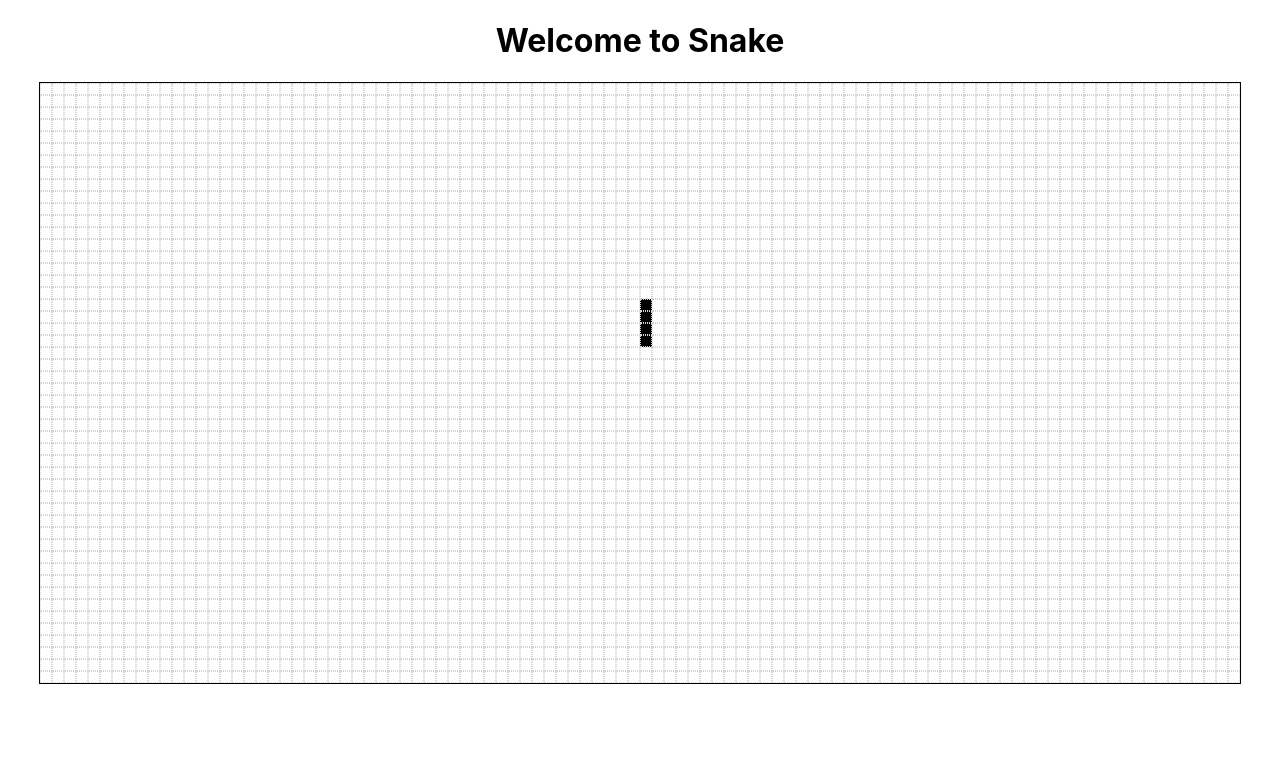
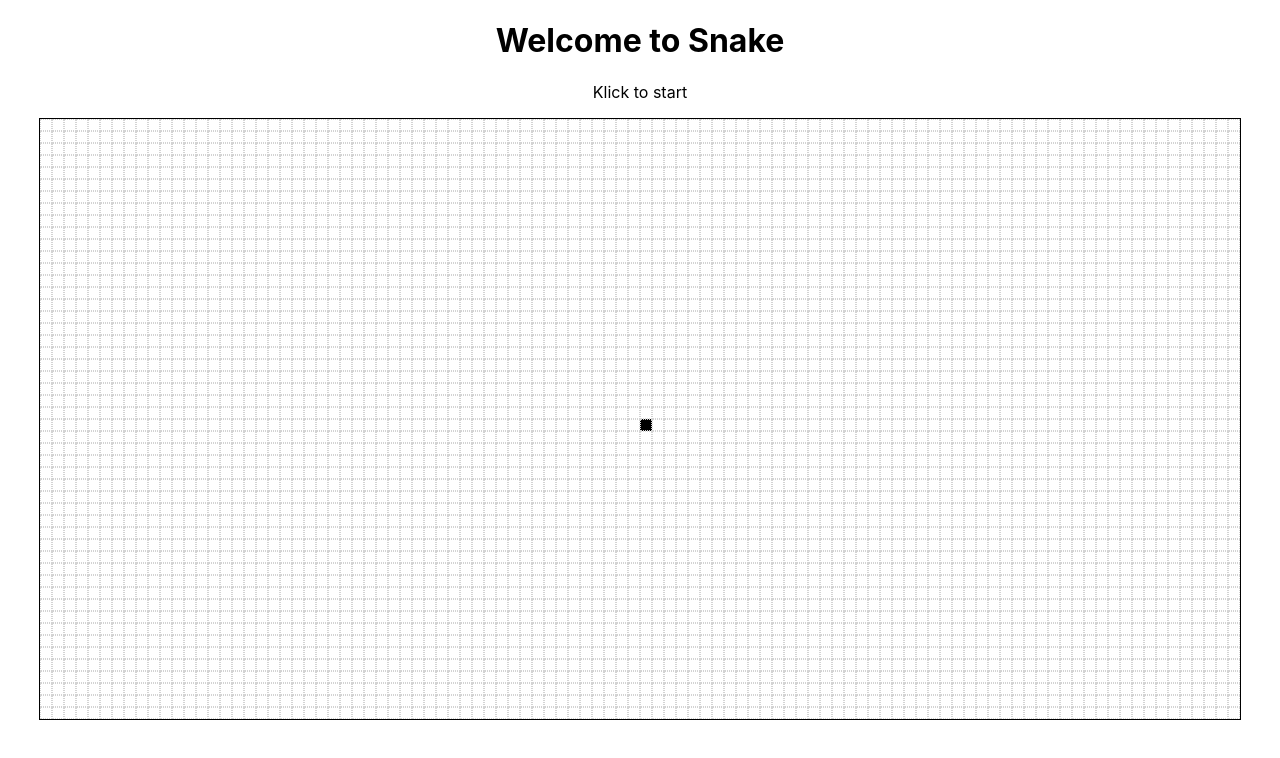
Before and after one commit to jorans/snake.js, a React (Create React App) app: page / in a window 1280 px wide. Shown: the top 758 px of the page. Built offline with nearby package versions, Linux system fonts and the light colour scheme.

Commit message:
Handle game state: setup/running/game over

```diff
--- a/src/games/snake/Snake.js
+++ b/src/games/snake/Snake.js
@@ -1,19 +1,19 @@
-import React, {useState, useRef, useEffect} from 'react';
+import React, {useEffect, useRef, useState} from 'react';
+
 
 function Snake(props) {
+    let SETUP = 0;
+    let RUNNING = 1;
+    let GAMEOVER = 2;
     let maxY = 50;
     let maxX = 100;
     let board = createBoard(maxY, maxX);
 
-    const [transform, setTransform] = useState({dX:0, dY:-1});
-    const [snake, setSnake] = useState([
-        {X:maxX/2, Y:maxY/2},
-        {X:maxX/2, Y:maxY/2},
-        {X:maxX/2, Y:maxY/2},
-        {X:maxX/2, Y:maxY/2}
-        ]);
+    const [gameState, setGameState] = useState(SETUP);
+    const [speed, setSpeed] = useState(getInitialSpeed());
+    const [transform, setTransform] = useState(getInitialTransformer());
+    const [snake, setSnake] = useState(getInitialSnakeState(maxX, maxY));
 
-    const [speed, setSpeed] = useState(1000);
     snake.forEach(p => board[p.Y].values[p.X].value = 1)
 
     let boardUI = board.map(row => {
@@ -22,7 +22,7 @@ function Snake(props) {
             return <td key={col.id} className={className}>&nbsp;</td>
 
         });
-        return(
+        return (
             <tr key={row.id}>
                 {cols}
             </tr>
@@ -39,37 +39,62 @@ function Snake(props) {
 
     function move(event) {
         var key = event.key || "";
-
+        if (gameState === RUNNING) {
             if (key === "ArrowUp") {
                 let newSpeed = speed - 100;
-            console.log("MOVE - faster", newSpeed)
+                console.log("MOVE - faster", newSpeed);
                 setSpeed(newSpeed);
             } else if (key === "ArrowDown") {
-            console.log("MOVE - slower")
+                console.log("MOVE - slower");
                 setSpeed(speed + 100);
             } else if (key === "ArrowLeft") {
-            console.log("MOVE - turn left")
-            setTransform({dY: transform.dX*(-1), dX: transform.dY})
+                console.log("MOVE - turn left");
+                setTransform({dY: transform.dX * (-1), dX: transform.dY});
             } else if (key === "ArrowRight") {
-            console.log("MOVE - turn right")
-            setTransform({dY: transform.dX, dX: transform.dY*(-1)})
+                console.log("MOVE - turn right");
+                setTransform({dY: transform.dX, dX: transform.dY * (-1)});
             } else {
-            console.log("MOVE - " + event.key)
+                console.log("MOVE - " + event.key);
 
             }
         }
+    }
 
-    useInterval(() => moveForward(), speed);
-    return(
-        <div className={"snake"} align={'center'}  onKeyDown={move} tabIndex={0}>
+    function handleOnClick(evt) {
+        console.log("startGame", gameState)
+        if (gameState === SETUP) {
+            setGameState(RUNNING);
+        } else if (gameState === RUNNING) {
+            setGameState(GAMEOVER);
+        } else if (gameState === GAMEOVER) {
+            setTransform(getInitialTransformer());
+            setSnake(getInitialSnakeState(maxX, maxY));
+            setSpeed(getInitialSpeed());
+            setGameState(SETUP);
+        }
+    }
+    useInterval(() => {if (gameState === RUNNING) moveForward()}, speed);
+
+    var info = (() => {
+        if (gameState === SETUP) {
+            return "Klick to start";
+        } else if (gameState === RUNNING) {
+            return "Use LEFT and RIGHT to turn the snake";
+        } else if (gameState === GAMEOVER) {
+            return "Game Over!"
+        }
+    })();
+
+    return (
+        <div className={"snake"} align={'center'} onClick={handleOnClick} onKeyDown={move} tabIndex={0}>
             <h1>Welcome to Snake</h1>
+            <p>{info}</p>
             <table className={"board"}>
                 <tbody>{boardUI}</tbody>
             </table>
         </div>
     )
 }
-
 function createBoard(height, width) {
     var result = [];
     for (var i = 0 ; i < height; i++) {
@@ -79,6 +104,20 @@ function createBoard(height, width) {
         }
     }
     return result;
+}
+function getInitialSnakeState(maxX, maxY) {
+    return [
+        {X: maxX / 2, Y: maxY / 2},
+        {X: maxX / 2, Y: maxY / 2},
+        {X: maxX / 2, Y: maxY / 2},
+        {X: maxX / 2, Y: maxY / 2}
+    ];
+}
+function getInitialTransformer() {
+    return {dX: 0, dY: -1};
+}
+function getInitialSpeed() {
+    return 1000;
 }
 
 function useInterval(callback, delay) {
```
Lines whose indentation alone changed are shown as unchanged.
